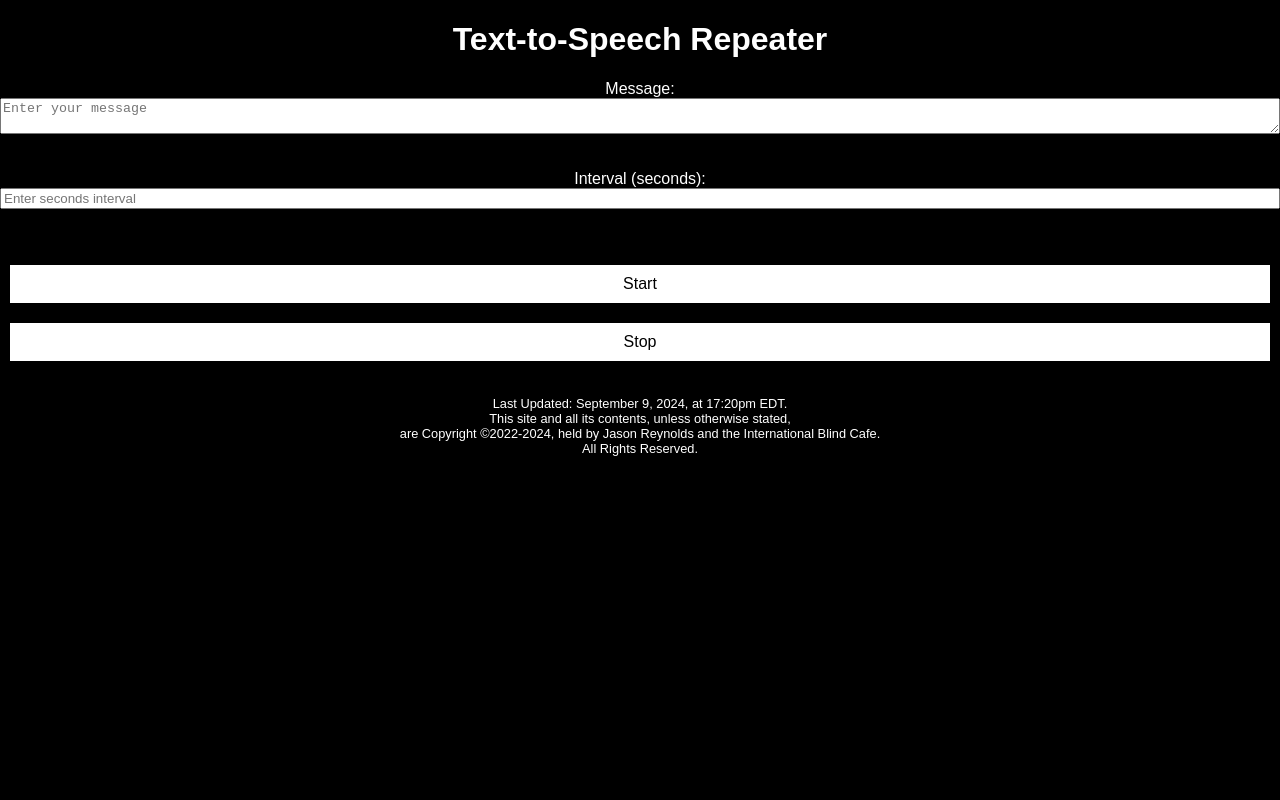
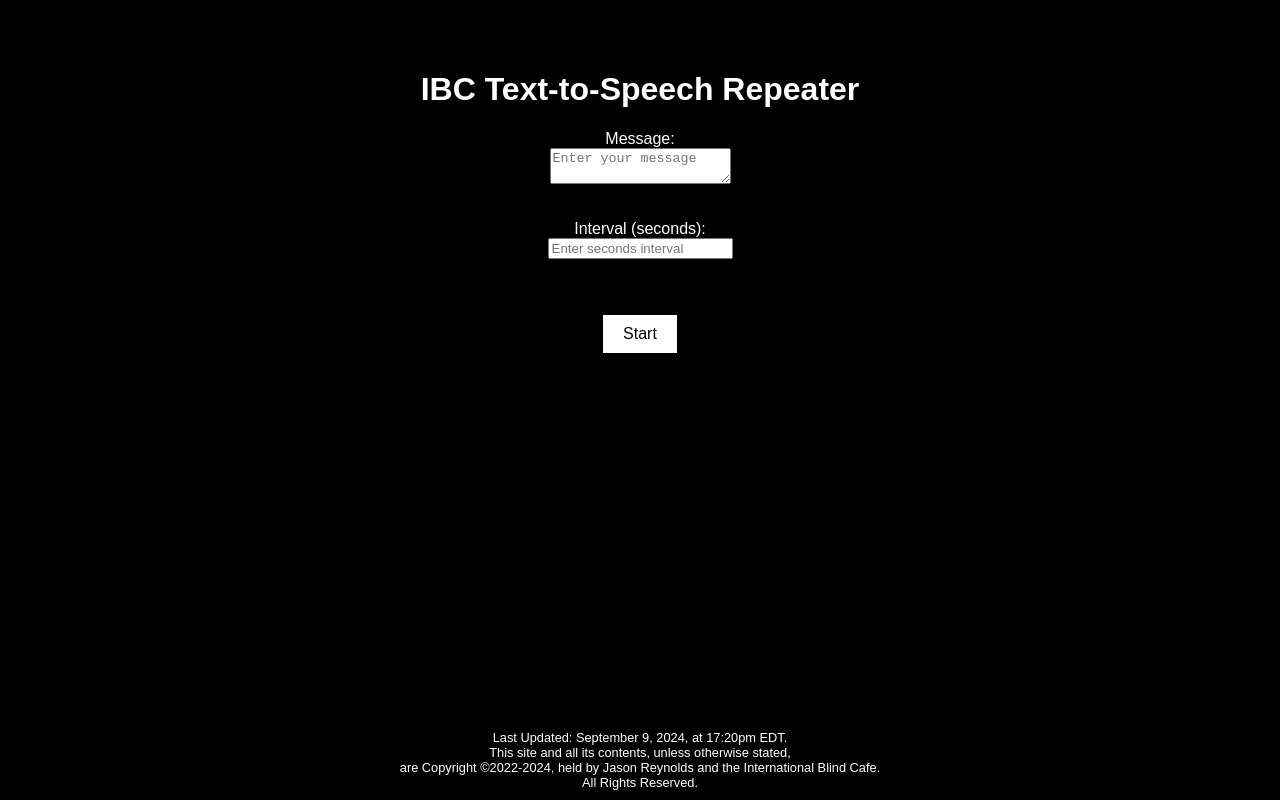
Before and after one commit to intblindcafe/ibc, a plain HTML site: page repeater.html in a window 1280 px wide. Drawn offline with Linux system fonts and the light colour scheme.

Commit message:
Add files via upload

```diff
--- a/repeater.html
+++ b/repeater.html
@@ -1,28 +1,35 @@
 <!DOCTYPE html>
 <html lang="en">
+
 <head>
     <meta charset="UTF-8">
     <meta name="viewport" content="width=device-width, initial-scale=1.0">
-    <title>Text-to-Speech Repeater</title>
+    <title>IBC Text-to-Speech Repeater</title>
     <link rel="stylesheet" href="assets/styles/styles-games.css">
     <link rel="icon" href="assets/images/favicon.png" sizes="32x32">
     <link rel="icon" href="assets/images/favicon.png" sizes="192x192">
     <link rel="apple-touch-icon" href="assets/images/favicon.png">
     <meta name="robots" content="noindex">
-    <title>Text-to-Speech Repeater</title>
     <script src="assets/scripts/repeater.js" defer></script>
     <script src="assets/scripts/footer.js"></script>
 </head>
+
 <body>
-    <h1>Text-to-Speech Repeater</h1>
+    <div class="container">
+        <h1>IBC Text-to-Speech Repeater</h1>
         <label for="message">Message:</label>
         <textarea id="message" placeholder="Enter your message"></textarea>
         <br><br>
         <label for="interval">Interval (seconds):</label>
         <input type="number" id="interval" placeholder="Enter seconds interval" min="1">
         <br><br>
-    <button id="startButton">Start</button>
-    <button id="stopButton" disabled>Stop</button>
+
+        <!-- Wrap buttons in a container to style them side by side -->
+        <div id="button-container">
+            <button id="startButton" aria-label="Start">Start</button>
+            <button id="stopButton" aria-label="Stop" hidden>Stop</button>
+        </div>
+    </div>
     <div id="footer-placeholder"></div>
 </body>
 </html>
```
Lines whose indentation alone changed are shown as unchanged.
